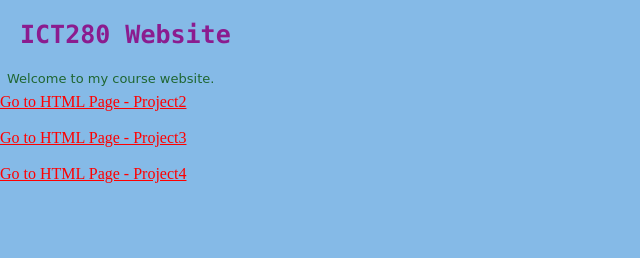
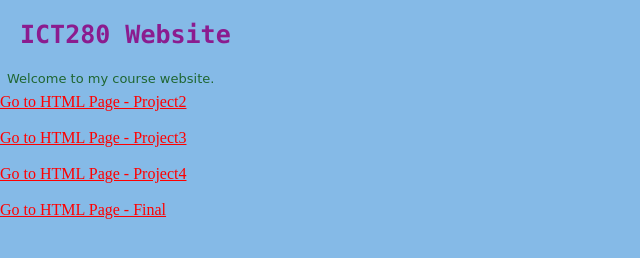
Before and after one commit to mg170/mgriego-web-project, a plain HTML site: page index.html in a window 1280 px wide. Shown: the whole page, without its empty margins (0-640 px from the left). Drawn offline with Linux system fonts and the light colour scheme; files that its build step writes are made by us from their sources.

Commit message:
Update index.html

```diff
--- a/index.html
+++ b/index.html
@@ -21,7 +21,10 @@
 <br>
 <br>
 <a href="html/html/project4.html">Go to HTML Page - Project4</a>
-  </nav>
+<br>
+<br>
+<a href="final/final/final.html">Go to HTML Page - Final</a>
+    </nav>
 </main>
 </body>
 
```
